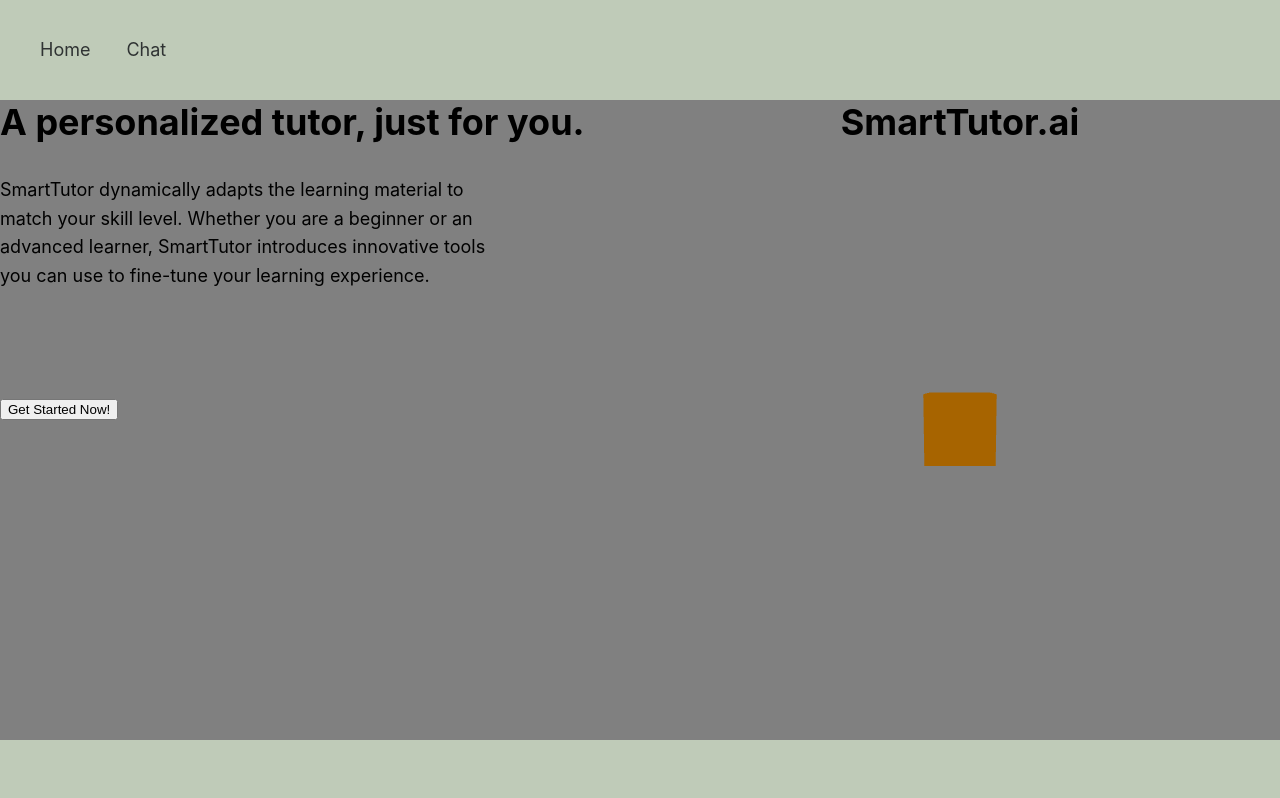
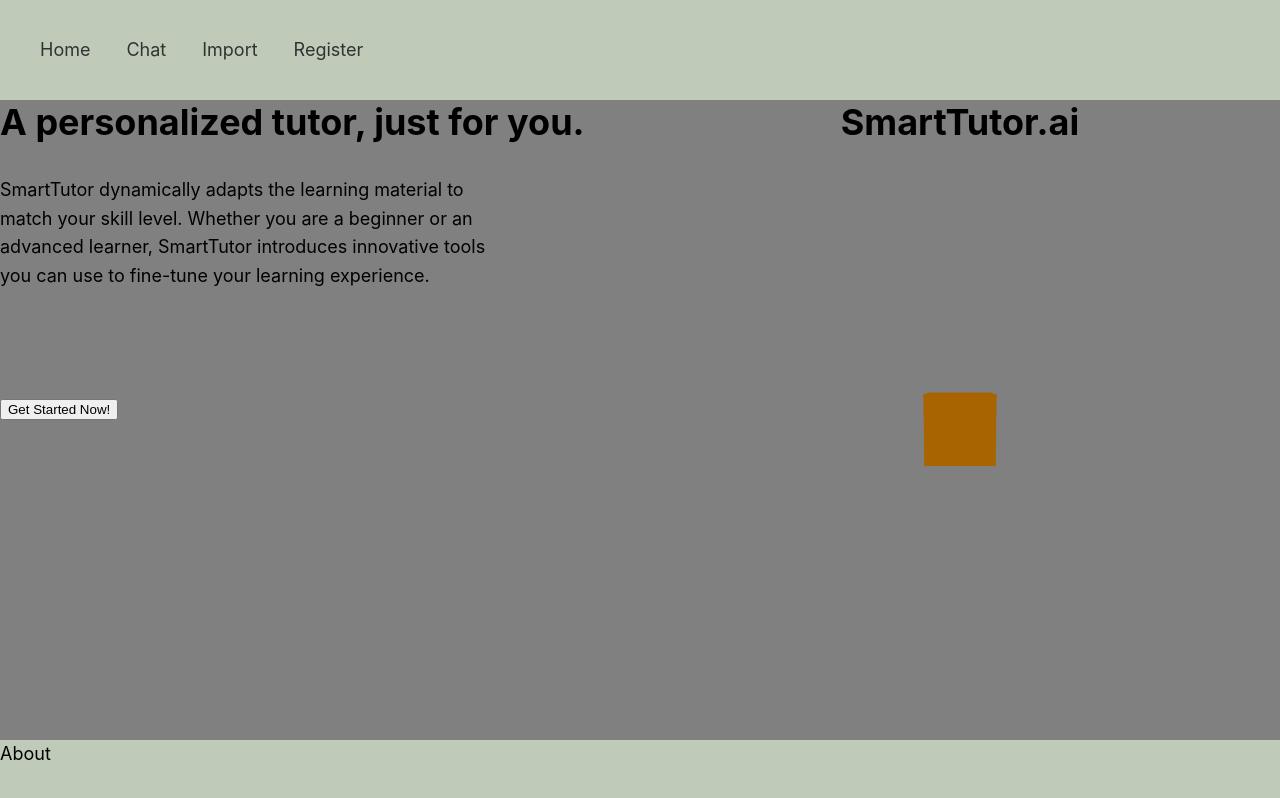
Before and after one commit to brandonhach/AI-Tutoring-App, a Next.js app in the folder chatbox/ai-tutoring-app/: page / in a window 1280 px wide. Built offline with nearby package versions, Linux system fonts and the light colour scheme.

Commit message:
initialized project directory

```diff
--- /dev/null
+++ b/chatbox/ai-tutoring-app/components/About/About.jsx
@@ -0,0 +1,7 @@
+import React from "react";
+
+const About = () => {
+	return <div>About</div>;
+};
+
+export default About;
--- a/chatbox/ai-tutoring-app/components/NavBar/nav.js
+++ b/chatbox/ai-tutoring-app/components/NavBar/nav.js
@@ -12,6 +12,12 @@
 				<li className={styles.ul}>
 					<Link href="/chat">Chat</Link>
 				</li>
+				<li className={styles.ul}>
+					<Link href="/">Import</Link>
+				</li>
+				<li className={styles.ul}>
+					<Link href="/">Register</Link>
+				</li>
 			</ul>
 		</div>
 	);
--- a/chatbox/ai-tutoring-app/src/pages/index.js
+++ b/chatbox/ai-tutoring-app/src/pages/index.js
@@ -5,6 +5,7 @@
 import Image from "next/image";
 import Nav from "../../components/NavBar/nav";
 import Landing from "../../components/Landing/Landing";
+import About from "../../components/About/About";
 
 const inter = Inter({ subsets: ["latin"] });
 
@@ -20,6 +21,7 @@
 				<Nav />
 			</main>
 			<Landing></Landing>
+			<About></About>
 		</>
 	);
 }
```
Also changed, not shown: chatbox/ai-tutoring-app/components/About/about.module.css (added), chatbox/ai-tutoring-app/components/Contact/Contact.jsx (added), chatbox/ai-tutoring-app/components/Contact/contact.module.css (added).
